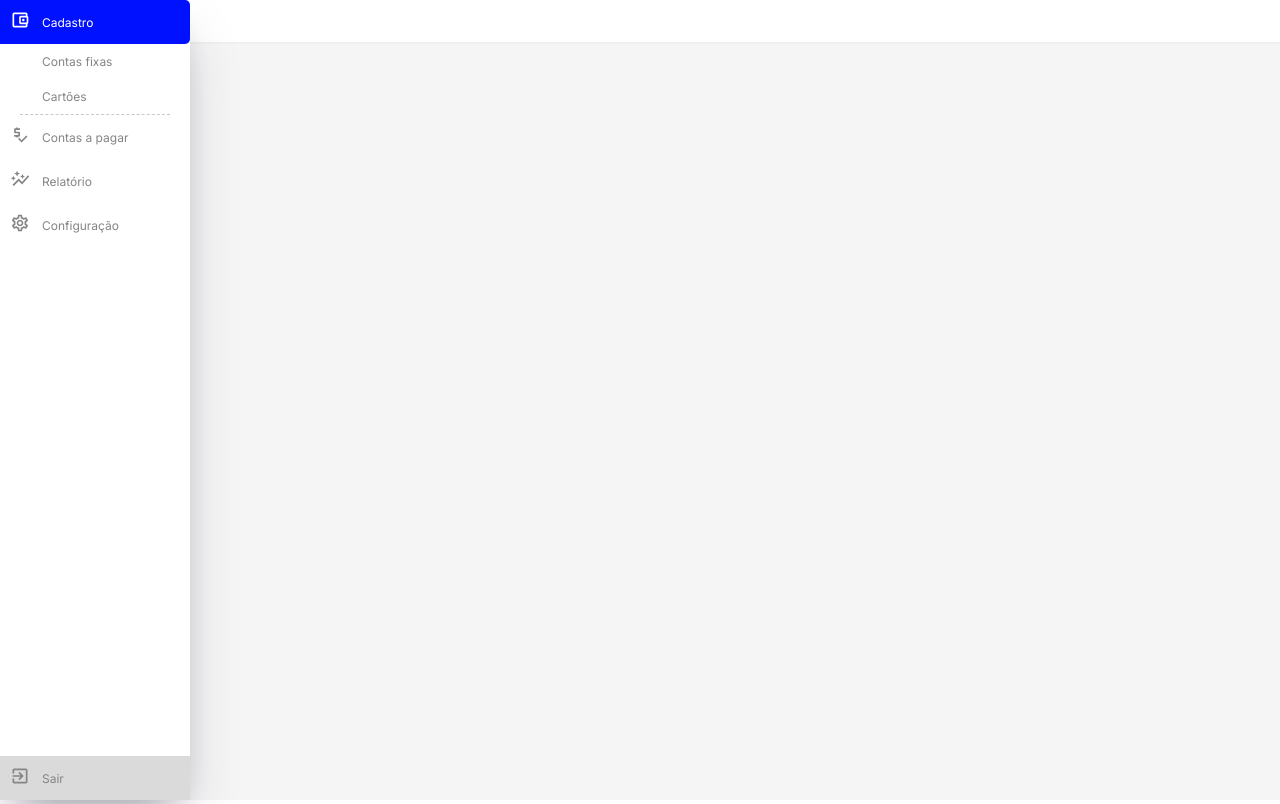
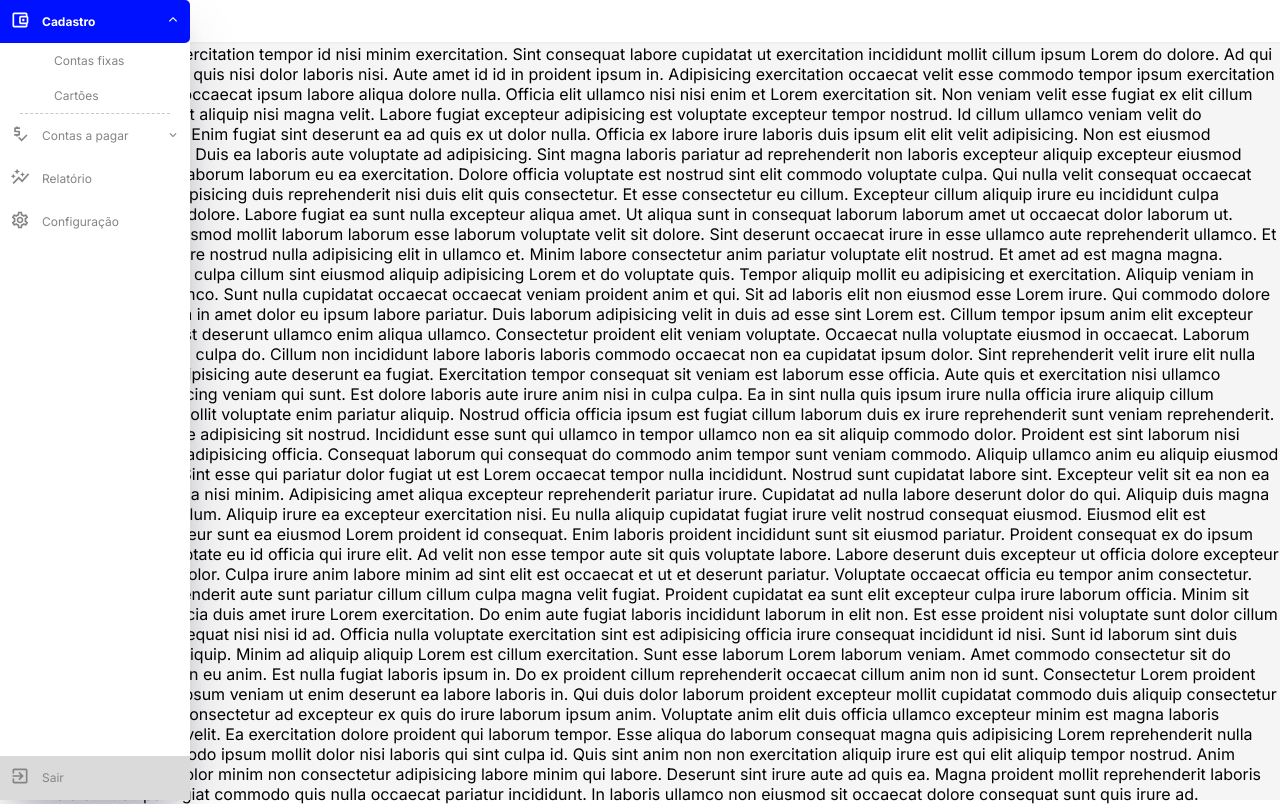
Before and after one commit to hugodesenv/web-financas, a Next.js app: page / in a window 1280 px wide. Both pictures are taken after a click on the item "Cadastro". Built offline with nearby package versions, Linux system fonts and the light colour scheme.

Commit message:
Menu finalização

```diff
--- a/package.json
+++ b/package.json
@@ -9,6 +9,7 @@
     "lint": "next lint"
   },
   "dependencies": {
+    "lorem-ipsum": "^2.0.8",
     "next": "14.1.4",
     "react": "^18",
     "react-dom": "^18",
--- a/src/app/page.tsx
+++ b/src/app/page.tsx
@@ -1,25 +1,30 @@
 import MenuSidebar from "@/components/menu/sidebar/MenuSidebar";
 import TopBar from "@/components/menu/topBar/TopBar";
+import { CSSProperties } from "react";
+import { loremIpsum } from "lorem-ipsum";
 
 export default function Home() {
   const style = {
-    container: {
+    main: {
       backgroundColor: '#F5F5F5',
       display: 'flex',
       height: '100%',
-    },
-    corpo: {
+    } as CSSProperties,
+    container: {
       width: 'calc(100% - 42px)',
       marginLeft: '42px',
       height: '100%',
-    },
+    } as CSSProperties,
   };
 
   return (
-    <main style={style.container}>
+    <main style={style.main}>
       <MenuSidebar />
-      <div style={style.corpo}>
+      <div style={style.container}>
         <TopBar />
+        <div>
+          Hugo {loremIpsum({ count: 90 })}
+        </div>
       </div>
     </main>
   );
--- a/src/components/menu/sidebar/MenuSidebar.tsx
+++ b/src/components/menu/sidebar/MenuSidebar.tsx
@@ -1,8 +1,8 @@
 "use client"
 
-import { MdExitToApp, MdOutlineAccountBalanceWallet, MdOutlineAutoGraph, MdOutlineSettings, MdPriceCheck } from 'react-icons/md';
+import { useState } from 'react';
+import { MdExitToApp, MdKeyboardArrowDown, MdKeyboardControlKey, MdOutlineAccountBalanceWallet, MdOutlineAutoGraph, MdOutlineSettings, MdPriceCheck } from 'react-icons/md';
 import './style.css';
-import { useEffect, useState } from 'react';
 
 const menus = [
   {
@@ -58,11 +58,24 @@ function MenuSidebar() {
       return (
         <ul>
           {submenus?.map((sm: any, idxsm: number) =>
-            <li key={`submenu-${idxsm}`} className='submenu'>{sm.label}</li>
+            <li key={`submenu-${idxsm}`} className='submenu'>
+              <span>{sm.label}</span>
+            </li>
           )}
           <div className='divider' />
         </ul>
       );
+    }
+  };
+
+  function GetSufixIcon(props: {
+    hasSubMenus: boolean,
+    keyOwnerMenu: string,
+  }) {
+    if (props.hasSubMenus) {
+      return subMenusOpened[props.keyOwnerMenu]
+        ? <MdKeyboardControlKey fontSize={14} />
+        : <MdKeyboardArrowDown fontSize={14} />
     }
   }
 
@@ -74,9 +87,18 @@ function MenuSidebar() {
             <ul>
               <li key={key} onClick={(e) => handleClickMenu(e, key)}>
                 <div>{icon}</div>
-                <span>{label}</span>
+                <div className='container-label'>
+                  <span>{label}</span>
+                  <GetSufixIcon
+                    keyOwnerMenu={key}
+                    hasSubMenus={(sub_menus?.length || 0) > 0}
+                  />
+                </div>
               </li>
-              <SubMenuList submenus={sub_menus} keyOwnerMenu={key} />
+              <SubMenuList
+                submenus={sub_menus}
+                keyOwnerMenu={key}
+              />
             </ul>
           )
         }
--- a/src/components/menu/sidebar/style.css
+++ b/src/components/menu/sidebar/style.css
@@ -1,8 +1,10 @@
 .menu-container {
   background-color: #fff;
   height: 100%;
+  font-size: 12px;
   transition: 0.4s;
   position: fixed;
+  text-wrap: nowrap;
   width: 42px;
   box-shadow: rgba(50, 50, 93, 0.25) 0px 30px 60px -12px, rgba(0, 0, 0, 0.3) 0px 18px 36px -18px;
 }
@@ -11,8 +13,18 @@
   width: 190px;
 }
 
-.menu-container:hover li span {
-  display: block;
+.menu-container span {
+  padding-left: 12px;
+}
+
+.menu-container:hover li {
+  display: flex;
+}
+
+.menu:hover li .container-label {
+  display: flex;
+  justify-content: space-between;
+  width: 100%;
 }
 
 .menu {
@@ -34,18 +46,12 @@
   padding: 10px;
 }
 
-.menu li span {
-  display: none;
-  font-size: 12px;
-  padding-left: 12px;
-  text-wrap: nowrap;
-}
-
 .menu li:hover {
   background-color: rgb(0, 17, 255);
   border-top-right-radius: 5px;
   border-bottom-right-radius: 5px;
   color: white;
+  font-weight: 700;
 }
 
 .menu .submenu {
```
Also changed, not shown: 1 other file (tests, documents, lock files or other folders).
